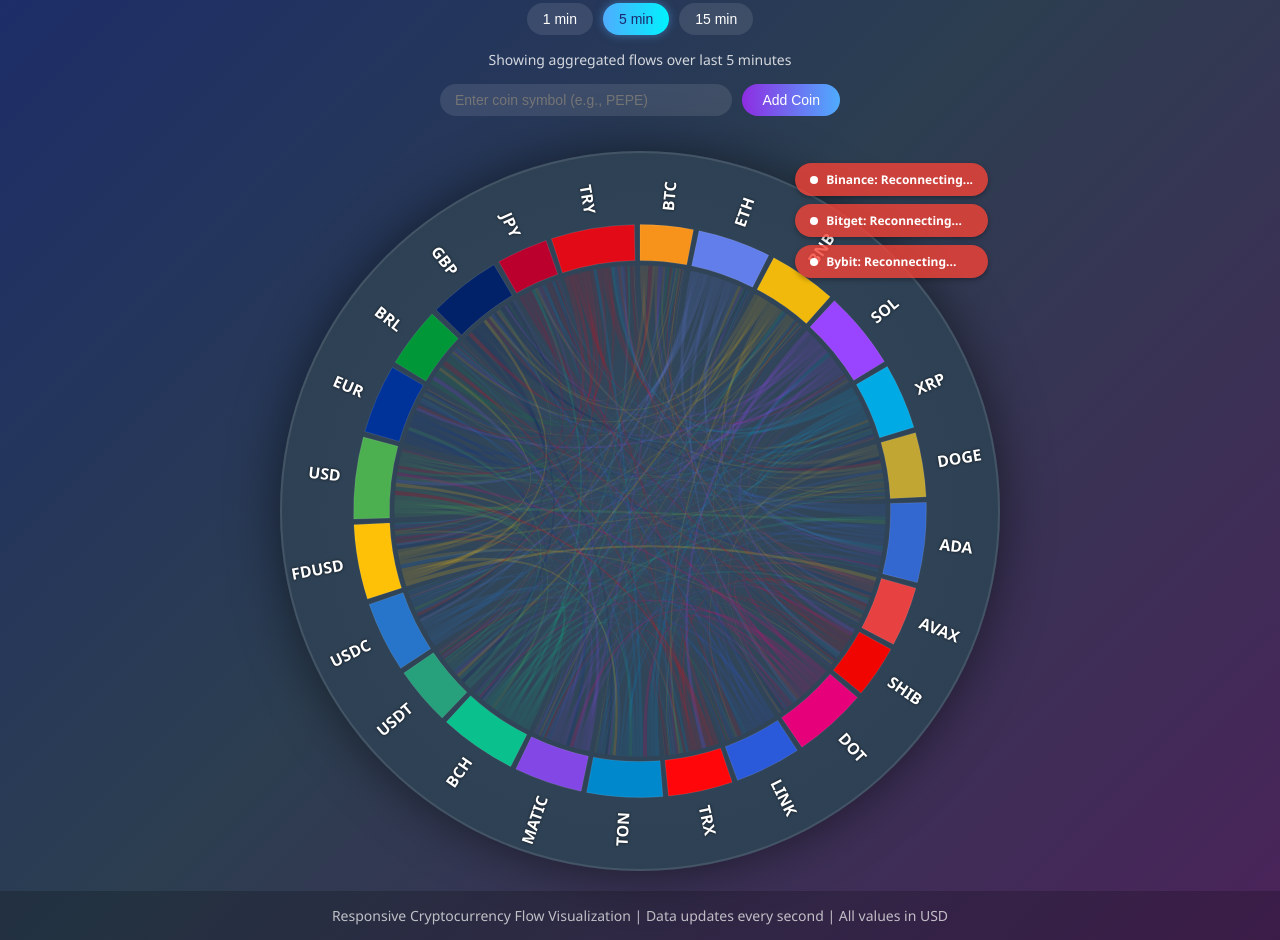
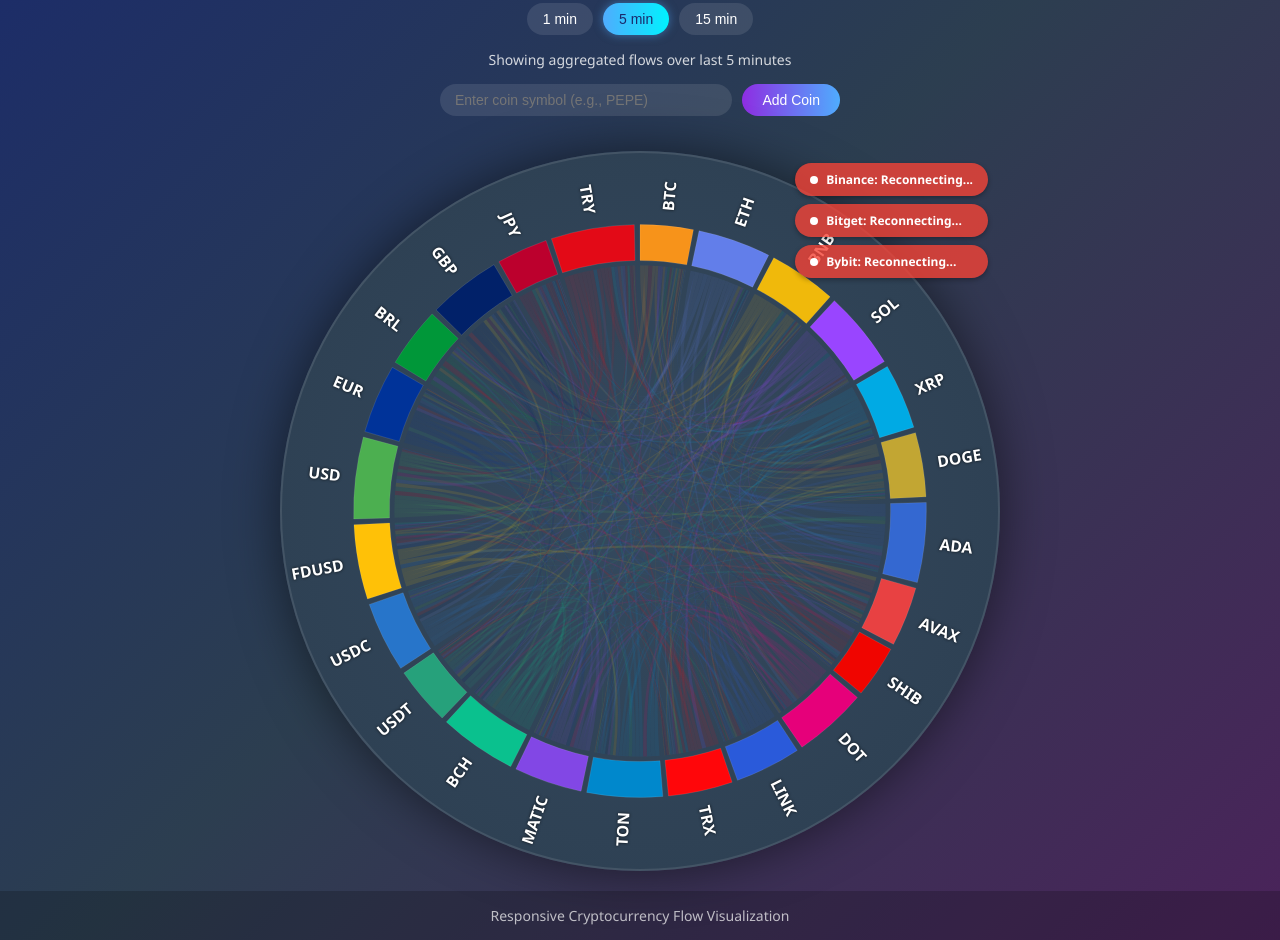
Before and after one commit to umairshoukat2/CRYPTO-FLOW, a plain HTML site: page index.html in a window 1280 px wide. Shown: the part 185-1125 px from the top of the page. Drawn offline with nearby package versions, Linux system fonts and the light colour scheme; no server answers.

Commit message:
Update and rename crypto flow new.html to index.html

```diff
--- a/crypto flow new.html
+++ b/index.html
@@ -452,14 +452,14 @@
     </div>
 
     <footer>
-        Responsive Cryptocurrency Flow Visualization | Data updates every second | All values in USD
+        Responsive Cryptocurrency Flow Visualization
     </footer>
 
     <script>
         // Configuration with updated symbols
         const CONFIG = {
-            updateInterval: 1000, // Changed to 1 second
-            decayFactor: 0.98,
+            updateInterval: 500, // Changed to 1 second
+            decayFactor: 0.95,
             minFlowThreshold: 10,
             symbols: [
                 // Cryptos (15 coins)
```
